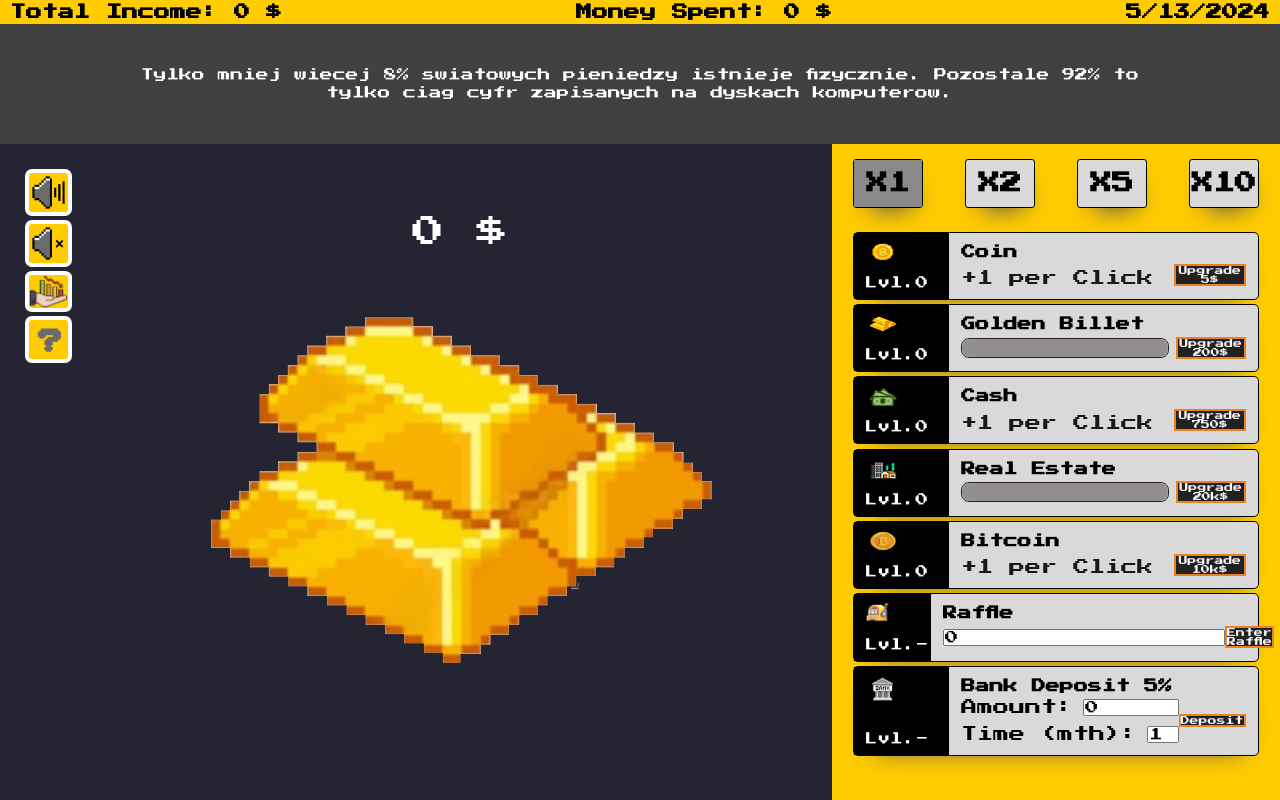
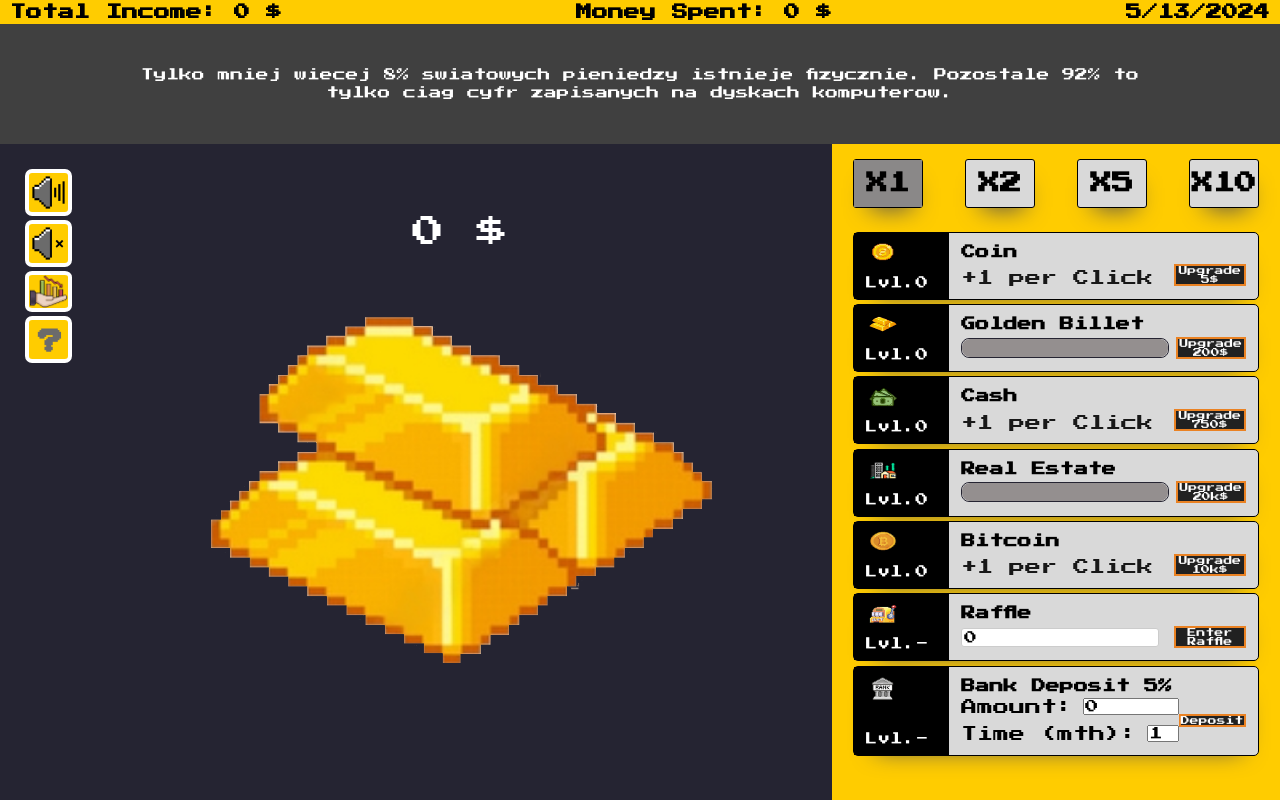
Before and after one commit to SzostekMateusz/idle-clicker, a React (Vite) app: page / in a window 1280 px wide. Built offline with nearby package versions, Linux system fonts and the light colour scheme.

Commit message:
cleaning up

```diff
--- a/src/components/LeftContent.jsx
+++ b/src/components/LeftContent.jsx
@@ -89,7 +89,6 @@ const LeftContent = ({ currentDate }) => {
         return number.toString().replace(/\B(?=(\d{3})+(?!\d))/g, ",");
     }
 
-    //Game instruction alert
     const showInstruction = () => {
         Swal.fire({
             title: "How to play?",
--- a/src/components/RightContent.jsx
+++ b/src/components/RightContent.jsx
@@ -117,12 +117,9 @@ const RightContent = () => {
         />
         <RaffleUpgradeBox
           title="Raffle"
-          upgradePrice={formatNumber(raffleCost)}
           image="raffle"
           onClick={raffle}
           upgradeLevel="-"
-          raffleWins={raffleWins}
-          raffleLoses={raffleLoses}
         />
         <BankDepositComponent
           image="bank"
--- a/src/components/ui/RaffleUpgradeBox.jsx
+++ b/src/components/ui/RaffleUpgradeBox.jsx
@@ -32,7 +32,6 @@ const RaffleUpgradeBox = ({ title, image, onClick, upgradeLevel, raffleWins, raf
           <div className="raffle-input">
             <input
               type="number"
-              placeholder="Enter amount"
               value={raffleAmount}
               onChange={(e) => setRaffleAmount(Math.floor(Number(e.target.value)))}
             />
--- a/src/components/ui/clickupgradebox.css
+++ b/src/components/ui/clickupgradebox.css
@@ -1,5 +1,3 @@
-/* clickupgradebox.css */
-
 .click-upgrade-box-container {
   display: flex;
   width: 90%;
@@ -51,7 +49,7 @@
 }
 
 .clicks-per-upgrade {
-  font-size: 1rem;
+  font-size: 1.5vw;
   color: #181818;
   margin-top: 5px;
 }
@@ -64,9 +62,17 @@
   background-color: #212121;
   border: 2px solid #EA8223;
   transition: transform 0.5s ease;
-  margin-left: auto; /* Dodane aby przesunąć przycisk do prawej strony */
+  margin-left: auto;
 }
 
 .click-upgrade-button:active {
   transform: scale(0.4);
 }
+
+.raffle-input input {
+  width: 15vw;
+  font-size: 1vw;
+  padding: 2px;
+  border: 1px solid #ccc;
+  border-radius: 3px;
+}
```
